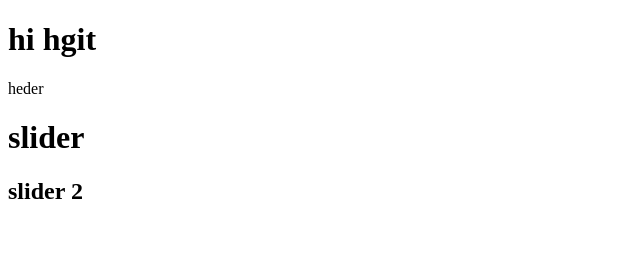
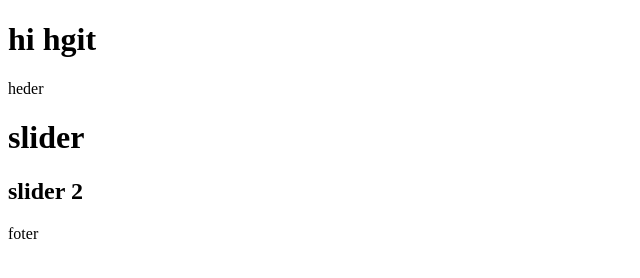
Before and after one commit to sinaei13266/hghit, a plain HTML site: page index.html in a window 1280 px wide. Shown: the full height of the page, 0-640 px from the left. Drawn offline with Linux system fonts and the light colour scheme.

Commit message:
created footer

```diff
--- a/index.html
+++ b/index.html
@@ -16,5 +16,6 @@
             <h2> slider 2</h2>
 
         </div>
+        <footer> foter </footer>
     </body>
 </html>
```
